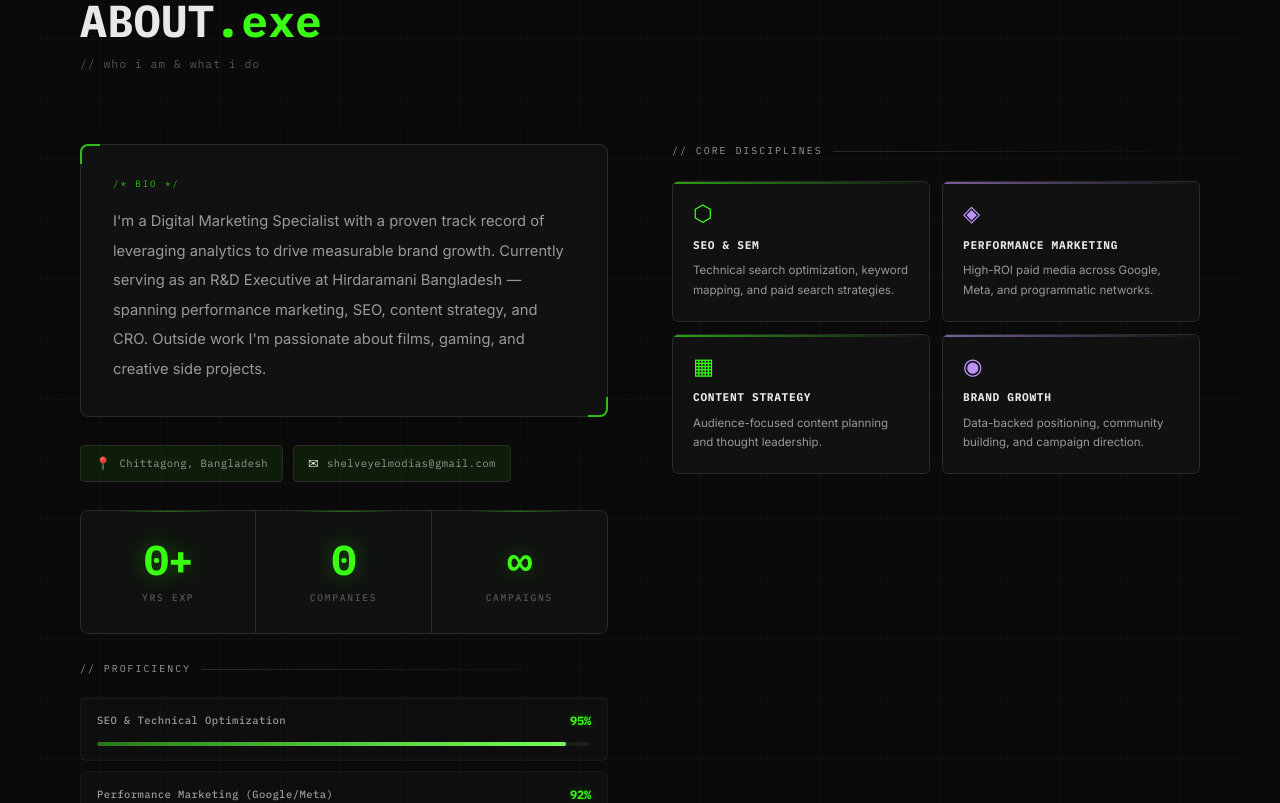
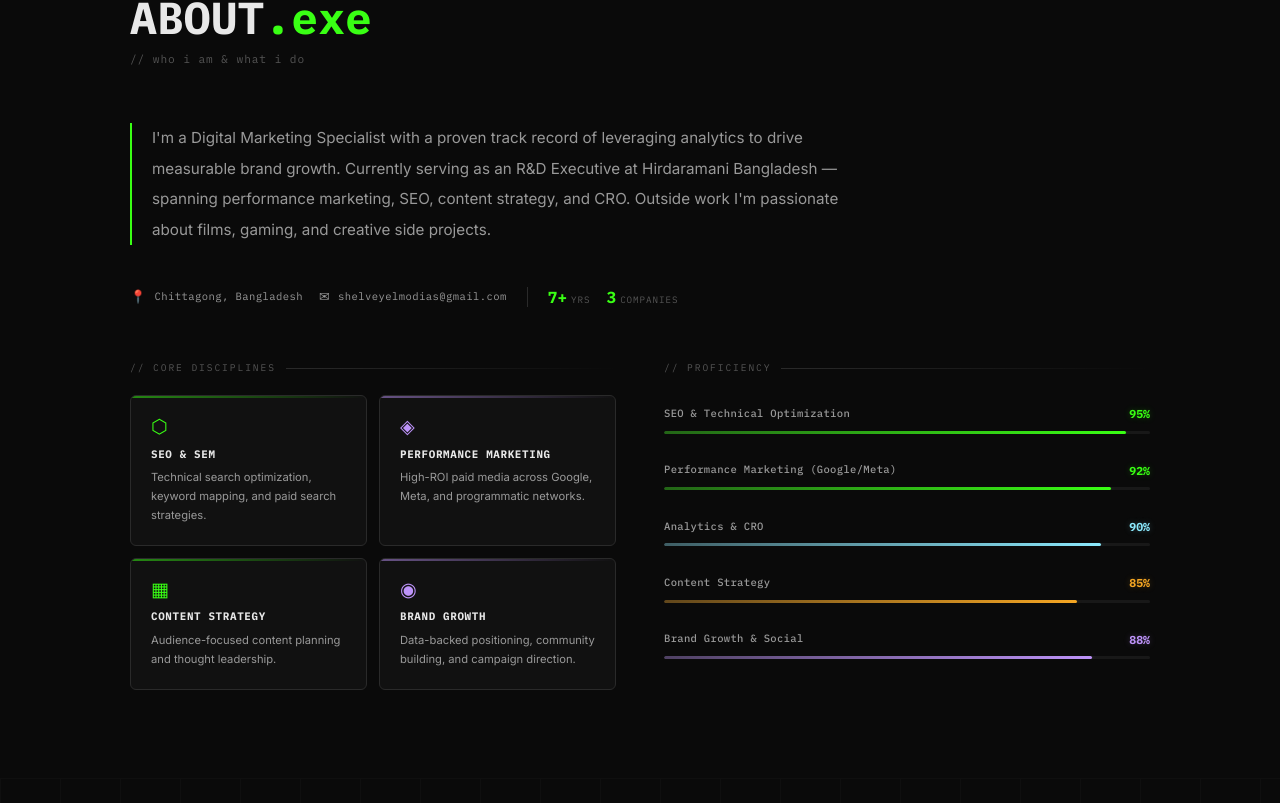
Before and after one commit to alizubu/Shelvey, a Next.js app: page / in a window 1280 px wide. Shown: the part 997-1800 px from the top of the page. Built offline with nearby package versions, Linux system fonts and the light colour scheme; no server answers; the database is empty.

Commit message:
redesign: About section - clean aligned layout, no boxes, inline stats, minimal SkillBar with animated counter

```diff
--- a/components/sections/About.tsx
+++ b/components/sections/About.tsx
@@ -1,7 +1,6 @@
 "use client";
 
 import { useEffect, useRef, useState } from "react";
-import StatCounter from "@/components/ui/StatCounter";
 import SkillBar    from "@/components/ui/SkillBar";
 
 const SKILLS = [
@@ -32,8 +31,6 @@ const FALLBACK: AboutData = {
 export default function About() {
   const [data, setData] = useState<AboutData>(FALLBACK);
   const sectionRef = useRef<HTMLDivElement>(null);
-  const leftRef    = useRef<HTMLDivElement>(null);
-  const rightRef   = useRef<HTMLDivElement>(null);
 
   useEffect(() => {
     fetch("/api/public/about")
@@ -47,8 +44,13 @@ export default function About() {
       const gsap = (await import("gsap")).default;
       const { ScrollTrigger } = await import("gsap/ScrollTrigger");
       gsap.registerPlugin(ScrollTrigger);
-      gsap.from(leftRef.current,  { y: 40, opacity: 0, duration: 0.9, ease: "power3.out", scrollTrigger: { trigger: sectionRef.current, start: "top 75%" } });
-      gsap.from(rightRef.current, { y: 40, opacity: 0, duration: 0.9, delay: 0.15, ease: "power3.out", scrollTrigger: { trigger: sectionRef.current, start: "top 75%" } });
+
+      if (!sectionRef.current) return;
+      const els = sectionRef.current.querySelectorAll(".about-animate");
+      gsap.from(els, {
+        y: 30, opacity: 0, stagger: 0.08, duration: 0.7, ease: "power3.out",
+        scrollTrigger: { trigger: sectionRef.current, start: "top 72%" },
+      });
     };
     run();
   }, []);
@@ -56,24 +58,20 @@ export default function About() {
   const disciplines = data.disciplines?.length ? data.disciplines : FALLBACK.disciplines;
 
   return (
-    <section id="about" ref={sectionRef} className="section-pad" style={{ maxWidth: "1200px", margin: "0 auto", position: "relative" }}>
-
-      {/* Subtle grid background */}
-      <div aria-hidden="true" style={{
-        position: "absolute", inset: 0, pointerEvents: "none", opacity: 0.03,
-        backgroundImage: "linear-gradient(var(--color-accent) 1px, transparent 1px), linear-gradient(90deg, var(--color-accent) 1px, transparent 1px)",
-        backgroundSize: "60px 60px",
-      }} />
-
+    <section
+      id="about"
+      ref={sectionRef}
+      className="section-pad"
+      style={{ maxWidth: "1100px", margin: "0 auto", position: "relative" }}
+    >
       {/* ── Section header ── */}
-      <div style={{ marginBottom: "clamp(40px,6vw,72px)", position: "relative" }}>
-        <div style={{ display: "flex", alignItems: "center", gap: "12px", marginBottom: "14px" }}>
-          <span className="about-section-badge" style={{
-            fontFamily: "var(--font-mono)", fontSize: "0.62rem",
+      <div className="about-animate" style={{ marginBottom: "clamp(36px,5vw,56px)" }}>
+        <div style={{ display: "flex", alignItems: "center", gap: "12px", marginBottom: "12px" }}>
+          <span style={{
+            fontFamily: "var(--font-mono)", fontSize: "0.6rem",
             color: "var(--color-accent)", letterSpacing: "0.3em",
             background: "var(--color-accent-bg)", padding: "3px 10px",
-            border: "1px solid var(--color-accent)",
-            borderColor: "color-mix(in srgb, var(--color-accent) 20%, transparent)",
+            border: "1px solid var(--color-border)",
           }}>01</span>
           <div style={{ width: "40px", height: "1px", background: "linear-gradient(to right, var(--color-accent), transparent)" }} />
         </div>
@@ -84,118 +82,81 @@ export default function About() {
           ABOUT<span style={{ color: "var(--color-accent)" }}>.exe</span>
         </h2>
         <p style={{
-          fontFamily: "var(--font-mono)", fontSize: "0.72rem", color: "var(--color-text-dim)",
-          letterSpacing: "0.08em", marginTop: "10px",
+          fontFamily: "var(--font-mono)", fontSize: "0.7rem", color: "var(--color-text-dim)",
+          letterSpacing: "0.08em", marginTop: "8px",
         }}>
           {"// who i am & what i do"}
         </p>
       </div>
 
-      <div style={{ display: "grid", gridTemplateColumns: "repeat(auto-fit, minmax(min(100%, 360px), 1fr))", gap: "clamp(36px,5vw,64px)", alignItems: "start", position: "relative" }}>
-
-        {/* ══ LEFT COLUMN ══ */}
-        <div ref={leftRef} style={{ display: "flex", flexDirection: "column", gap: "28px" }}>
-
-          {/* Bio card — uses CSS variables for theme awareness */}
-          <div className="about-bio-card" style={{
-            position: "relative",
-            background: "var(--color-surface)",
-            border: "1px solid var(--color-border)",
-            borderRadius: "8px",
-            padding: "clamp(24px, 3vw, 32px)",
-            boxShadow: "0 4px 24px rgba(0,0,0,0.08)",
-            transition: "background 0.3s ease, border-color 0.3s ease, box-shadow 0.3s ease",
-          }}>
-            {/* Corner decorations */}
-            <div style={{ position: "absolute", top: "-1px", left: "-1px", width: "20px", height: "20px", borderTop: "2px solid var(--color-accent)", borderLeft: "2px solid var(--color-accent)", borderRadius: "8px 0 0 0", opacity: 0.7 }} />
-            <div style={{ position: "absolute", bottom: "-1px", right: "-1px", width: "20px", height: "20px", borderBottom: "2px solid var(--color-accent)", borderRight: "2px solid var(--color-accent)", borderRadius: "0 0 8px 0", opacity: 0.7 }} />
-
-            <div style={{ fontFamily: "var(--font-mono)", fontSize: "0.58rem", color: "var(--color-accent)", letterSpacing: "0.2em", marginBottom: "16px", opacity: 0.7 }}>
-              {"/* BIO */"}
-            </div>
+      {/* ── Bio ── */}
+      <div className="about-animate" style={{ marginBottom: "clamp(28px,4vw,40px)" }}>
         <p style={{
-              fontSize: "0.92rem", color: "var(--color-text-muted)", lineHeight: 2,
+          fontSize: "0.95rem", color: "var(--color-text-muted)", lineHeight: 2,
           fontFamily: "var(--font-body)", fontWeight: 400,
+          maxWidth: "720px",
+          borderLeft: "2px solid var(--color-accent)",
+          paddingLeft: "20px",
         }}>
           {data.bio}
         </p>
       </div>
 
-          {/* Contact info chips */}
-          <div style={{ display: "flex", flexWrap: "wrap", gap: "10px" }}>
+      {/* ── Info row: location + email + stats ── */}
+      <div className="about-animate" style={{
+        display: "flex", flexWrap: "wrap", alignItems: "center",
+        gap: "16px", marginBottom: "clamp(36px,5vw,52px)",
+      }}>
         {[
           { icon: "📍", text: data.location },
           { icon: "✉",  text: data.email    },
         ].map(({ icon, text }) => (
           <div key={text} style={{
             display: "flex", alignItems: "center", gap: "8px",
-                background: "var(--color-accent-bg)",
-                border: "1px solid var(--color-border)",
-                borderRadius: "4px",
-                padding: "8px 14px",
             fontFamily: "var(--font-mono)", fontSize: "0.66rem",
-                letterSpacing: "0.04em",
-                transition: "all 0.25s ease",
+            color: "var(--color-text-muted)", letterSpacing: "0.04em",
           }}>
             <span style={{ fontSize: "0.8rem" }}>{icon}</span>
-                <span style={{ color: "var(--color-text-muted)" }}>{text}</span>
+            <span>{text}</span>
+          </div>
+        ))}
+
+        {/* Divider */}
+        <div style={{ width: "1px", height: "20px", background: "var(--color-border)", margin: "0 4px" }} />
+
+        {/* Inline stats */}
+        {[
+          { val: `${data.yearsExp}+`, label: "yrs" },
+          { val: `${data.companies}`, label: "companies" },
+        ].map(s => (
+          <div key={s.label} style={{
+            display: "flex", alignItems: "baseline", gap: "4px",
+            fontFamily: "var(--font-mono)",
+          }}>
+            <span style={{ fontSize: "1rem", fontWeight: 800, color: "var(--color-accent)" }}>{s.val}</span>
+            <span style={{ fontSize: "0.58rem", color: "var(--color-text-dim)", letterSpacing: "0.1em", textTransform: "uppercase" }}>{s.label}</span>
           </div>
         ))}
       </div>
 
-          {/* Stats row */}
+      {/* ── Two-column: Disciplines + Proficiency ── */}
       <div style={{
-            display: "grid", gridTemplateColumns: "repeat(3,1fr)",
-            background: "var(--color-surface)",
-            border: "1px solid var(--color-border)",
-            borderRadius: "8px",
-            overflow: "hidden",
-            transition: "background 0.3s ease, border-color 0.3s ease",
+        display: "grid",
+        gridTemplateColumns: "repeat(auto-fit, minmax(min(100%, 420px), 1fr))",
+        gap: "clamp(32px,4vw,48px)",
+        alignItems: "start",
       }}>
-            {[
-              { end: data.yearsExp, suffix: "+", label: "YRS EXP" },
-              { end: data.companies, suffix: "",  label: "COMPANIES" },
-              { end: "∞",           suffix: "",  label: "CAMPAIGNS" },
-            ].map((s, i) => (
-              <div key={s.label} style={{
-                padding: "clamp(18px, 2.5vw, 28px) 12px",
-                textAlign: "center",
-                borderRight: i < 2 ? "1px solid var(--color-border)" : "none",
-                position: "relative",
-              }}>
-                {/* Top accent line for each stat */}
-                <div style={{ position: "absolute", top: 0, left: "20%", right: "20%", height: "1px", background: "linear-gradient(to right, transparent, var(--color-accent), transparent)", opacity: 0.4 }} />
-                <StatCounter end={s.end} suffix={s.suffix} label={s.label} />
-              </div>
-            ))}
+
+        {/* ─ Core Disciplines ─ */}
+        <div className="about-animate">
+          <div style={{ display: "flex", alignItems: "center", gap: "10px", marginBottom: "20px" }}>
+            <span style={{ fontFamily: "var(--font-mono)", fontSize: "0.6rem", color: "var(--color-text-dim)", letterSpacing: "0.2em" }}>{"// CORE DISCIPLINES"}</span>
+            <div style={{ flex: 1, height: "1px", background: "linear-gradient(to right, var(--color-border), transparent)" }} />
           </div>
 
-          {/* Skill bars — moved here to fill left column */}
-          <div>
-            <div style={{ display: "flex", alignItems: "center", gap: "10px", marginBottom: "20px" }}>
-              <span style={{ fontFamily: "var(--font-mono)", fontSize: "0.62rem", color: "var(--color-text-muted)", letterSpacing: "0.2em" }}>{"// PROFICIENCY"}</span>
-              <div style={{ flex: 1, height: "1px", background: "linear-gradient(to right, var(--color-border), transparent)" }} />
-            </div>
-            <div style={{ display: "flex", flexDirection: "column", gap: "10px" }}>
-              {SKILLS.map(s => (
-                <SkillBar key={s.label} label={s.label} percent={s.percent} color={s.color} />
-              ))}
-            </div>
-          </div>
-        </div>
-
-        {/* ══ RIGHT COLUMN ══ */}
-        <div ref={rightRef} style={{ display: "flex", flexDirection: "column", gap: "36px" }}>
-
-          {/* Core Disciplines */}
-          <div>
-            <div style={{ display: "flex", alignItems: "center", gap: "10px", marginBottom: "22px" }}>
-              <span style={{ fontFamily: "var(--font-mono)", fontSize: "0.62rem", color: "var(--color-text-muted)", letterSpacing: "0.2em" }}>{"// CORE DISCIPLINES"}</span>
-              <div style={{ flex: 1, height: "1px", background: "linear-gradient(to right, var(--color-border), transparent)" }} />
-            </div>
           <div style={{ display: "grid", gridTemplateColumns: "1fr 1fr", gap: "12px" }}>
             {disciplines.map((d, idx) => (
-                <div key={d.title} className="discipline-card" style={{
+              <div key={d.title} style={{
                 padding: "clamp(14px, 2vw, 20px)",
                 background: "var(--color-surface)",
                 border: "1px solid var(--color-border)",
@@ -208,40 +169,51 @@ export default function About() {
                 onMouseEnter={e => {
                   const el = e.currentTarget as HTMLElement;
                   el.style.borderColor = "var(--color-accent)";
-                    el.style.transform = "translateY(-3px)";
-                    el.style.boxShadow = "0 8px 24px rgba(0,0,0,0.1), 0 0 20px var(--color-accent-bg)";
+                  el.style.transform = "translateY(-2px)";
                 }}
                 onMouseLeave={e => {
                   const el = e.currentTarget as HTMLElement;
                   el.style.borderColor = "var(--color-border)";
                   el.style.transform = "translateY(0)";
-                    el.style.boxShadow = "none";
                 }}
               >
-                  {/* Accent top border */}
+                {/* Accent top line */}
                 <div style={{
                   position: "absolute", top: 0, left: 0, right: 0, height: "2px",
                   background: idx % 2 === 0
                     ? "linear-gradient(to right, var(--color-accent), transparent)"
                     : "linear-gradient(to right, #BD93F9, transparent)",
-                    opacity: 0.6,
+                  opacity: 0.5,
                 }} />
 
                 <div style={{
-                    fontFamily: "var(--font-mono)", fontSize: "1.4rem",
-                    marginBottom: "12px", lineHeight: 1,
+                  fontFamily: "var(--font-mono)", fontSize: "1.2rem",
+                  marginBottom: "10px", lineHeight: 1,
                   color: idx % 2 === 0 ? "var(--color-accent)" : "#BD93F9",
                 }}>{d.icon}</div>
                 <div style={{
-                    fontFamily: "var(--font-mono)", fontSize: "0.7rem",
+                  fontFamily: "var(--font-mono)", fontSize: "0.68rem",
                   color: "var(--color-text)", fontWeight: 700,
-                    marginBottom: "8px", letterSpacing: "0.06em",
+                  marginBottom: "6px", letterSpacing: "0.06em",
                   textTransform: "uppercase",
                 }}>{d.title}</div>
-                  <div style={{ fontSize: "0.72rem", color: "var(--color-text-muted)", lineHeight: 1.7, fontFamily: "var(--font-body)" }}>{d.desc}</div>
+                <div style={{ fontSize: "0.7rem", color: "var(--color-text-muted)", lineHeight: 1.7, fontFamily: "var(--font-body)" }}>{d.desc}</div>
               </div>
             ))}
           </div>
+        </div>
+
+        {/* ─ Proficiency ─ */}
+        <div className="about-animate">
+          <div style={{ display: "flex", alignItems: "center", gap: "10px", marginBottom: "20px" }}>
+            <span style={{ fontFamily: "var(--font-mono)", fontSize: "0.6rem", color: "var(--color-text-dim)", letterSpacing: "0.2em" }}>{"// PROFICIENCY"}</span>
+            <div style={{ flex: 1, height: "1px", background: "linear-gradient(to right, var(--color-border), transparent)" }} />
+          </div>
+
+          <div style={{ display: "flex", flexDirection: "column", gap: "8px" }}>
+            {SKILLS.map(s => (
+              <SkillBar key={s.label} label={s.label} percent={s.percent} color={s.color} />
+            ))}
           </div>
         </div>
       </div>
--- a/components/ui/SkillBar.tsx
+++ b/components/ui/SkillBar.tsx
@@ -20,13 +20,11 @@ export default function SkillBar({ label, percent, color = "#39FF14" }: SkillBar
   useEffect(() => {
     if (!inView) return;
 
-    // Animate the fill bar
     if (fillRef.current) {
       fillRef.current.style.width = `${percent}%`;
     }
 
-    // Animate the number counting up
-    const duration = 1200;
+    const duration = 1000;
     const startTime = performance.now();
     let rafId: number;
 
@@ -42,78 +40,51 @@ export default function SkillBar({ label, percent, color = "#39FF14" }: SkillBar
     return () => cancelAnimationFrame(rafId);
   }, [inView, percent]);
 
-  const accentColor = isDark ? color : "var(--color-accent)";
-
   return (
-    <div ref={ref} style={{
-      padding: "14px 16px",
-      background: isDark ? "rgba(255,255,255,0.02)" : "rgba(0,0,0,0.015)",
-      border: `1px solid ${isDark ? "rgba(255,255,255,0.04)" : "rgba(0,0,0,0.05)"}`,
-      borderRadius: "6px",
-      transition: "all 0.3s ease",
-    }}>
-      {/* Label row */}
-      <div
-        style={{
-          display: "flex",
-          justifyContent: "space-between",
-          alignItems: "center",
-          marginBottom: "12px",
-          fontFamily: "var(--font-mono)",
-        }}
-      >
+    <div ref={ref} style={{ padding: "10px 0" }}>
+      {/* Label + percent */}
+      <div style={{
+        display: "flex",
+        justifyContent: "space-between",
+        alignItems: "center",
+        marginBottom: "8px",
+        fontFamily: "var(--font-mono)",
+      }}>
         <span style={{
           color: "var(--color-text-muted)",
           fontWeight: 500,
           fontSize: "0.66rem",
-          letterSpacing: "0.04em",
+          letterSpacing: "0.03em",
         }}>{label}</span>
         <span style={{
-          color: accentColor,
+          color: isDark ? color : "var(--color-accent)",
           fontWeight: 800,
-          fontSize: "0.75rem",
-          letterSpacing: "-0.02em",
+          fontSize: "0.72rem",
           fontFamily: "var(--font-mono)",
-          textShadow: isDark ? `0 0 8px ${color}50` : "none",
+          textShadow: isDark ? `0 0 6px ${color}40` : "none",
         }}>{animatedPercent}%</span>
       </div>
 
       {/* Track */}
       <div style={{
-        height: "4px",
-        background: isDark ? "rgba(255,255,255,0.06)" : "rgba(0,0,0,0.06)",
-        borderRadius: "4px",
+        height: "3px",
+        background: isDark ? "rgba(255,255,255,0.06)" : "rgba(0,0,0,0.07)",
+        borderRadius: "2px",
         overflow: "hidden",
-        position: "relative",
       }}>
-        {/* Fill */}
         <div
           ref={fillRef}
           style={{
             height: "100%",
             width: "0%",
             background: isDark
-              ? `linear-gradient(90deg, ${color}66 0%, ${color} 100%)`
-              : `linear-gradient(90deg, var(--color-accent) 0%, ${color}CC 100%)`,
-            borderRadius: "4px",
+              ? `linear-gradient(90deg, ${color}55, ${color})`
+              : `linear-gradient(90deg, var(--color-accent), ${color}BB)`,
+            borderRadius: "2px",
             transition: "width 1.2s cubic-bezier(0.22, 1, 0.36, 1) 0.1s",
-            position: "relative",
-            boxShadow: isDark ? `0 0 8px ${color}40, 0 1px 3px ${color}30` : "none",
+            boxShadow: isDark ? `0 0 6px ${color}30` : "none",
           }}
-        >
-          {/* Animated shimmer */}
-          <div style={{
-            position: "absolute",
-            top: 0,
-            left: 0,
-            right: 0,
-            bottom: 0,
-            background: "linear-gradient(90deg, transparent 0%, rgba(255,255,255,0.3) 50%, transparent 100%)",
-            backgroundSize: "200% 100%",
-            animation: inView ? "shimmer 2s ease-in-out 1.3s 1 forwards" : "none",
-            borderRadius: "4px",
-          }} />
-        </div>
+        />
       </div>
     </div>
   );
```
Lines whose indentation alone changed are shown as unchanged.
